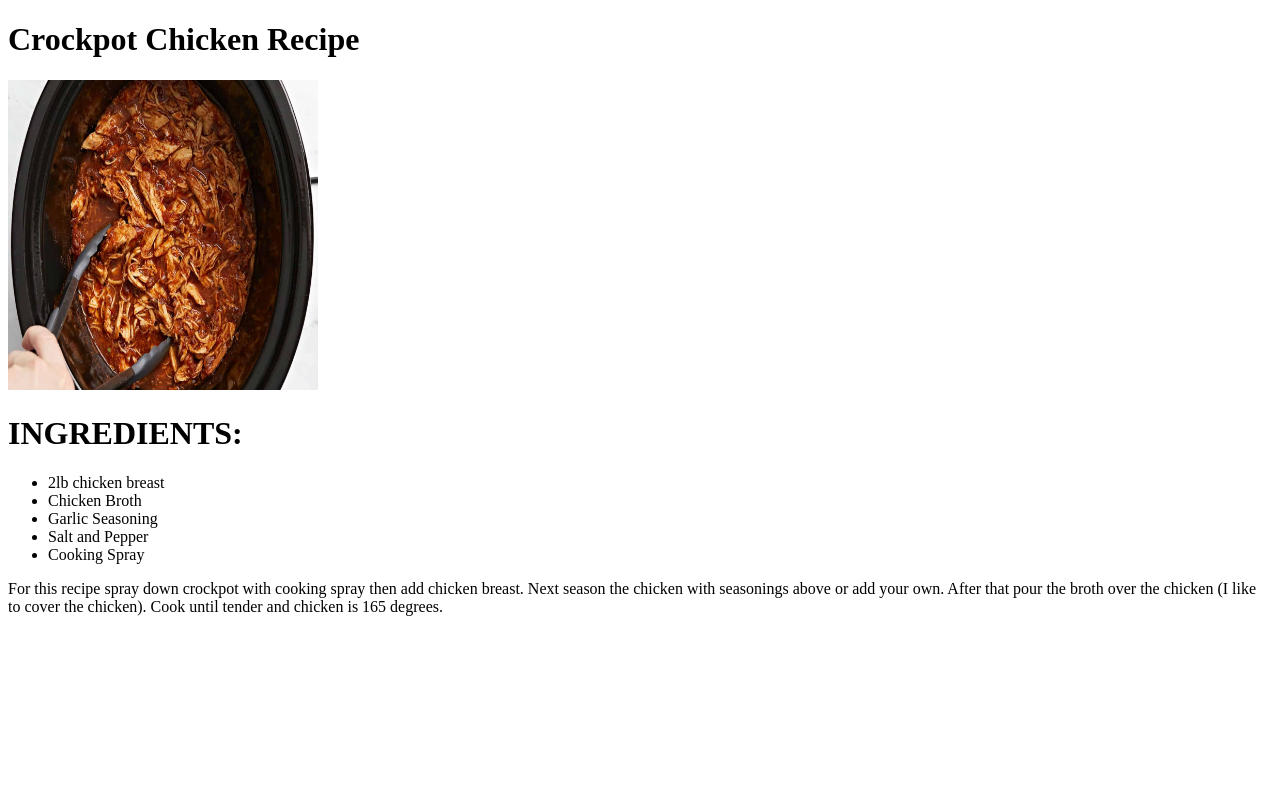
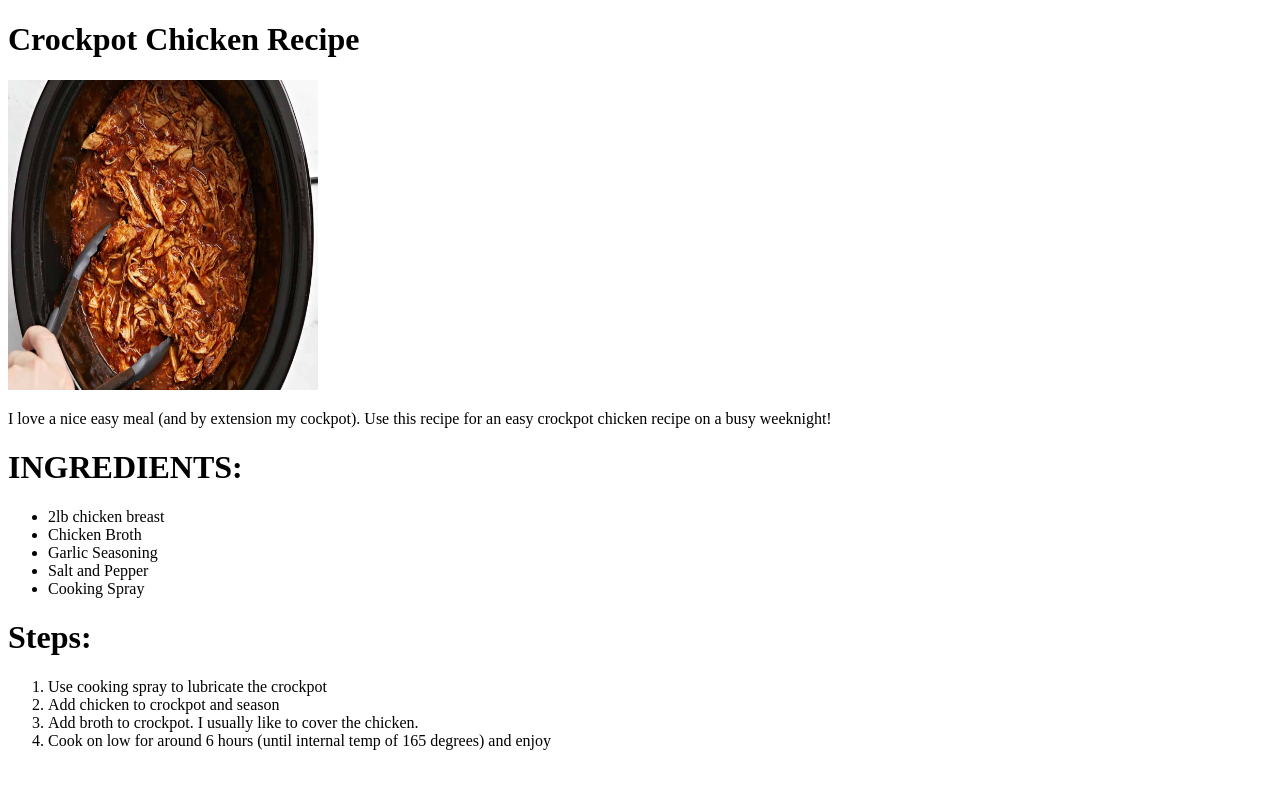
Before and after one commit to NoLuckNick/odin-recipes, a plain HTML site: page recipes/chicken.html in a window 1280 px wide. Drawn offline with Linux system fonts and the light colour scheme.

Commit message:
added short description and ordered list for cooking steps

```diff
--- a/recipes/chicken.html
+++ b/recipes/chicken.html
@@ -8,6 +8,8 @@
 <body>
     <h1> Crockpot Chicken Recipe </h1>
     <img src="../images/chicken.jpg" alt="Crockpot Chicken" height="310" width="310">
+    <p> I love a nice easy meal (and by extension my cockpot). Use this recipe for an easy crockpot chicken recipe on a busy weeknight!</p>
+
     <h1>INGREDIENTS:</h1>
         <ul>
             <li>2lb chicken breast</li>
@@ -16,10 +18,12 @@
             <li>Salt and Pepper</li>
             <li>Cooking Spray</li>
         </ul>
-        <p> For this recipe spray down crockpot with cooking spray
-            then add chicken breast. Next season the chicken with seasonings above or add your own.
-            After that pour the broth over the chicken (I like to cover the chicken).
-            Cook until tender and chicken is 165 degrees.</p>
-
+    <h1>Steps:</h1>
+        <ol>
+            <li>Use cooking spray to lubricate the crockpot</li>
+            <li>Add chicken to crockpot and season</li>
+            <li>Add broth to crockpot. I usually like to cover the chicken.</li>
+            <li>Cook on low for around 6 hours (until internal temp of 165 degrees) and enjoy</li>
+        </ol>
 </body>
 </html>
```
